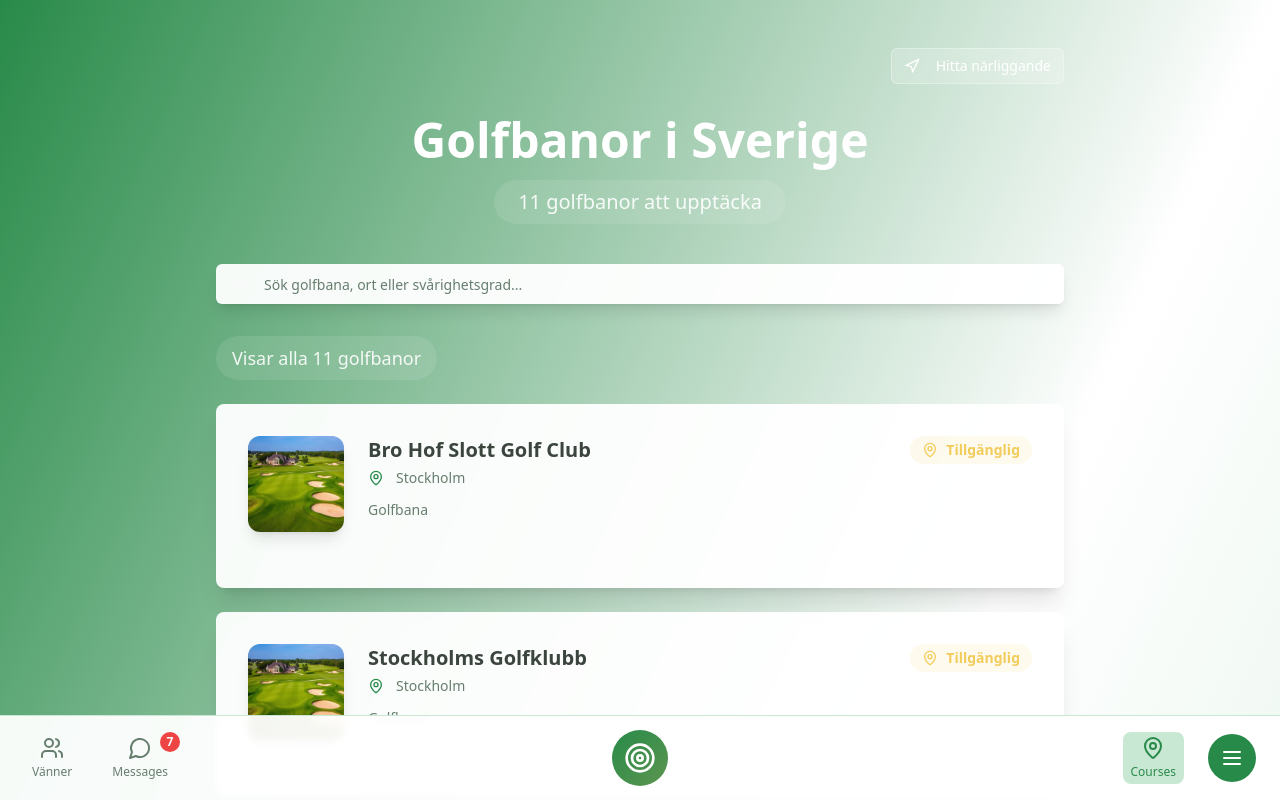
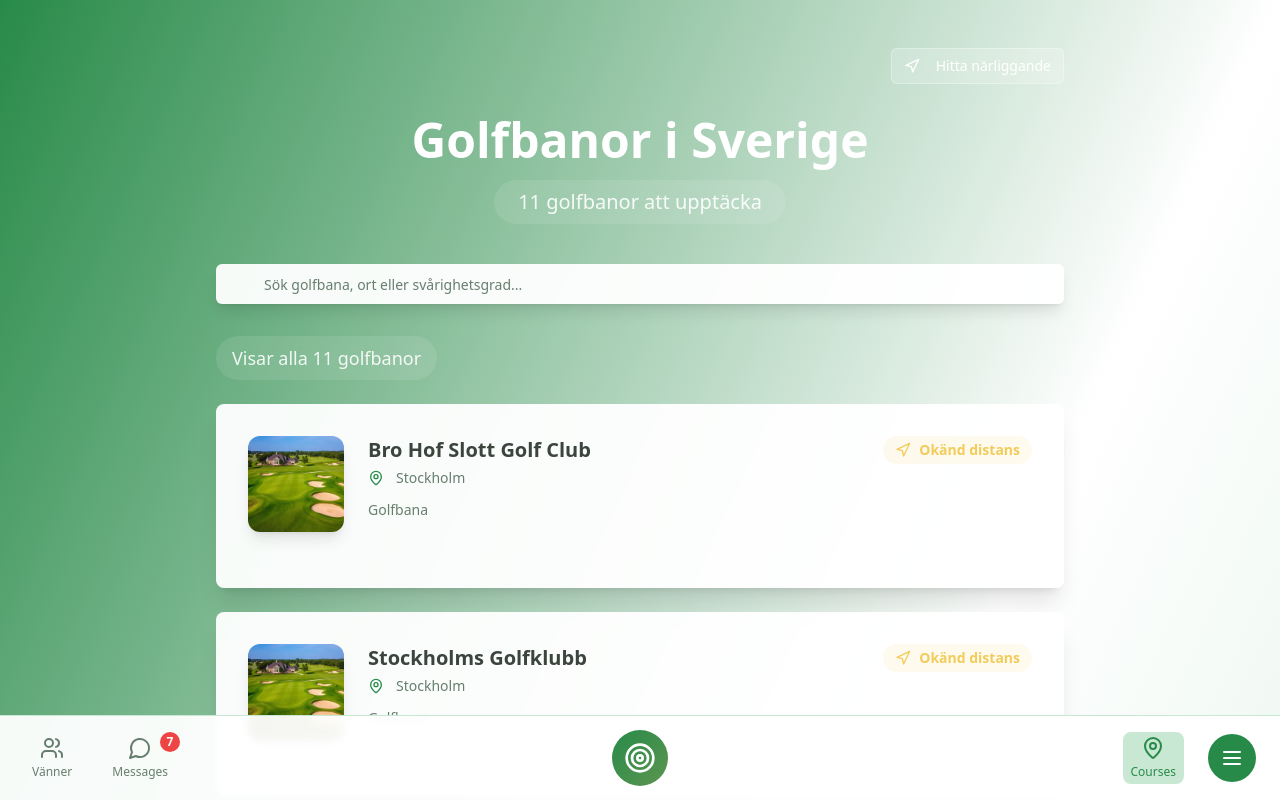
Before and after one commit to RilleB98/teemates, a React (Vite) app: page /courses in a window 1280 px wide. Shown: the top 800 px of the page. Built offline with nearby package versions, Linux system fonts and the light colour scheme.

Commit message:
Ändra "tillgänglig" till "distans"
Ändrade texten från "tillgänglig" till "distans" för att korrekt visa avståndet till golfklubbar.

```diff
--- a/src/pages/Courses.tsx
+++ b/src/pages/Courses.tsx
@@ -206,8 +206,10 @@ export const Courses = () => {
                             </div>
                           </div>
                           <div className="flex items-center gap-1 sm:gap-2 bg-accent/10 px-2 sm:px-3 py-1 rounded-full flex-shrink-0">
-                            <MapPin className="w-3 sm:w-4 h-3 sm:h-4 text-accent" />
-                            <span className="font-bold text-accent text-sm">Tillgänglig</span>
+                            <Navigation className="w-3 sm:w-4 h-3 sm:h-4 text-accent" />
+                            <span className="font-bold text-accent text-sm">
+                              {location ? `${calculateDistance(location.latitude, location.longitude, course.latitude, course.longitude).toFixed(1)} km` : 'Okänd distans'}
+                            </span>
                           </div>
                         </div>
 
```
